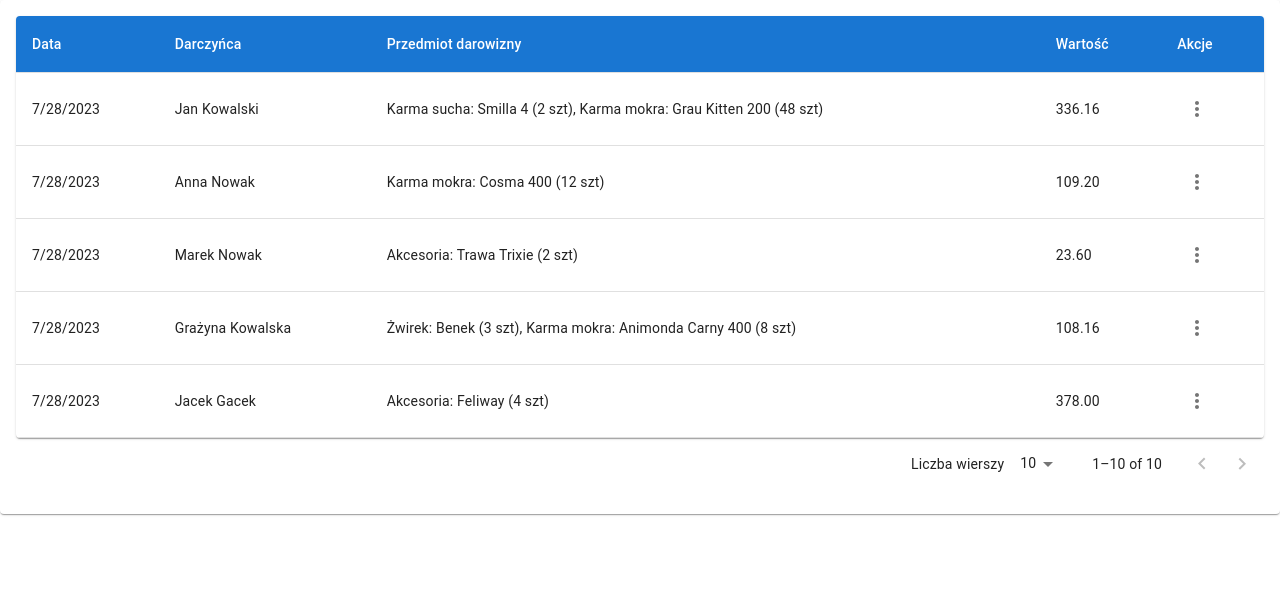
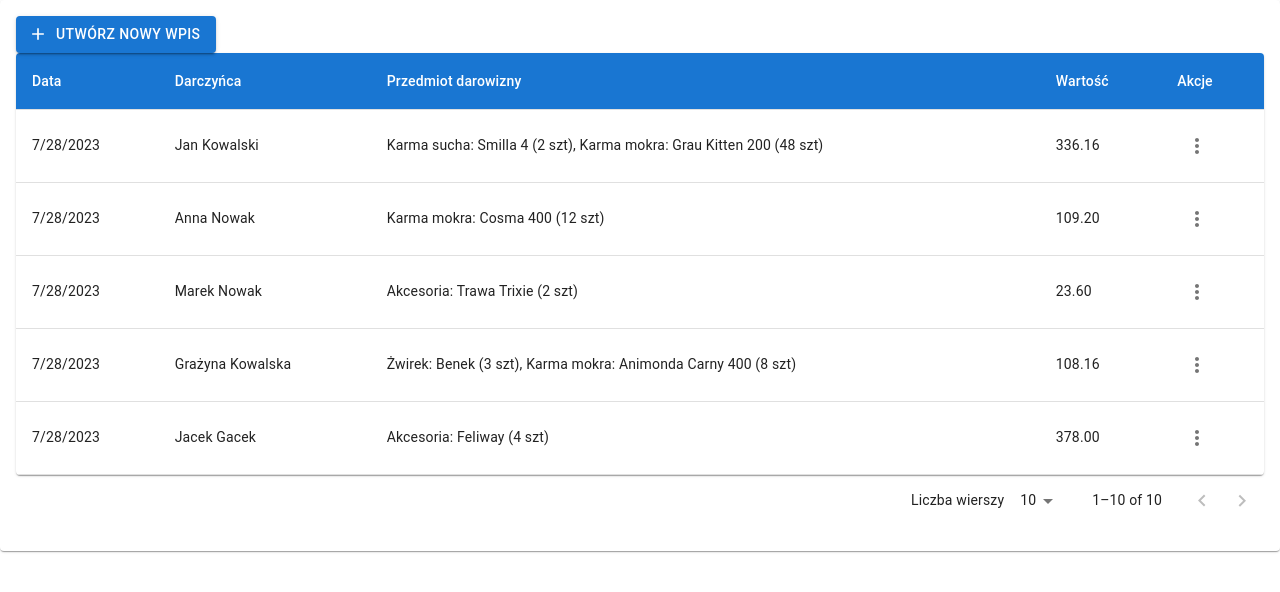
Before and after one commit to dudekmat/donation-registry-frontend, a React (Create React App) app: page / in a window 1280 px wide. Shown: the top 592 px of the page. Built offline with nearby package versions, Linux system fonts and the light colour scheme.

Commit message:
Added donation form template

```diff
--- a/package.json
+++ b/package.json
@@ -7,6 +7,7 @@
     "@emotion/styled": "^11.11.0",
     "@mui/icons-material": "^5.14.1",
     "@mui/material": "^5.14.1",
+    "@mui/x-date-pickers": "^6.11.1",
     "@testing-library/jest-dom": "^5.17.0",
     "@testing-library/react": "^13.4.0",
     "@testing-library/user-event": "^13.5.0",
@@ -14,6 +15,7 @@
     "@types/node": "^16.18.39",
     "@types/react": "^18.2.15",
     "@types/react-dom": "^18.2.7",
+    "dayjs": "^1.11.9",
     "react": "^18.2.0",
     "react-dom": "^18.2.0",
     "react-router-dom": "^6.14.2",
--- a/src/App.tsx
+++ b/src/App.tsx
@@ -1,7 +1,13 @@
+import { LocalizationProvider } from '@mui/x-date-pickers';
+import { AdapterDayjs } from '@mui/x-date-pickers/AdapterDayjs';
 import DonationList from './components/DonationList/DonationList';
 
 const App: React.FC = () => {
-  return <DonationList />;
+  return (
+    <LocalizationProvider dateAdapter={AdapterDayjs}>
+      <DonationList />
+    </LocalizationProvider>
+  );
 };
 
 export default App;
--- a/src/components/DonationForm/DonationForm.module.css
+++ b/src/components/DonationForm/DonationForm.module.css
@@ -1,5 +1,14 @@
-title {
+.title {
   display: flex;
   justify-content: space-between;
   align-items: center;
 }
+
+.inputContainer {
+  display: flex;
+  padding: 10px;
+}
+
+.input {
+  width: 400px;
+}
--- a/src/components/DonationForm/DonationForm.tsx
+++ b/src/components/DonationForm/DonationForm.tsx
@@ -1,29 +1,67 @@
 import {
+  Autocomplete,
+  Box,
   Button,
   Dialog,
   DialogActions,
   DialogContent,
   DialogTitle,
+  FormControl,
+  TextField,
 } from '@mui/material';
 
 import classes from './DonationForm.module.css';
+import { DatePicker } from '@mui/x-date-pickers';
 
 interface DonationFormProps {
   id: string;
+  open: boolean;
+  onCancel: () => void;
 }
 
-const DonationForm: React.FC<DonationFormProps> = ({ id }) => {
+const DonationForm: React.FC<DonationFormProps> = ({ id, open, onCancel }) => {
   const isEdit = Boolean(id);
   const dialogTitle = isEdit ? 'Edycja wpisu' : 'Tworzenie nowego wpisu';
 
+  const handleCancelClick = () => {
+    onCancel();
+  };
+
   return (
-    <Dialog open>
+    <Dialog open={open}>
       <DialogTitle>
         <div className={classes.title}>{dialogTitle}</div>
       </DialogTitle>
-      <DialogContent></DialogContent>
+      <DialogContent>
+        <Box component="form">
+          <div>
+            <div className={classes.inputContainer}>
+              <FormControl className={classes.input}>
+                <DatePicker label="Data darowizny" />
+              </FormControl>
+            </div>
+            <div className={classes.inputContainer}>
+              <FormControl className={classes.input}>
+                <TextField label="Darczyńca" />
+              </FormControl>
+            </div>
+            <div className={classes.inputContainer}>
+              <FormControl className={classes.input}>
+                <Autocomplete
+                  options={[] as string[]}
+                  freeSolo
+                  multiple
+                  renderInput={(params) => (
+                    <TextField {...params} label="Typ" />
+                  )}
+                />
+              </FormControl>
+            </div>
+          </div>
+        </Box>
+      </DialogContent>
       <DialogActions>
-        <Button>Anuluj</Button>
+        <Button onClick={handleCancelClick}>Anuluj</Button>
         <Button>Zapisz</Button>
       </DialogActions>
     </Dialog>
--- /dev/null
+++ b/src/components/DonationList/DonationList.module.css
@@ -0,0 +1,3 @@
+.btn {
+  margin-bottom: 20px;
+}
--- a/src/components/DonationList/DonationList.tsx
+++ b/src/components/DonationList/DonationList.tsx
@@ -10,6 +10,12 @@ import TablePagination from '@mui/material/TablePagination';
 import TableRow from '@mui/material/TableRow';
 import Paper from '@mui/material/Paper';
 import DonationListItem from './DonationListItem/DonationListItem';
+import { Button } from '@mui/material';
+import { Add } from '@mui/icons-material';
+import DonationForm from '../DonationForm/DonationForm';
+import { useState } from 'react';
+
+import classes from './DonationList.module.css';
 
 const StyledTableHeadCell = styled(TableCell)(({ theme }) => ({
   [`&.${tableCellClasses.head}`]: {
@@ -129,9 +135,27 @@ interface DonationItem {
 interface DonationListProps {}
 
 const DonationList: React.FC<DonationListProps> = () => {
+  const [openForm, setOpenForm] = useState<boolean>(false);
+
+  const handleCreateNewItemClick = () => setOpenForm(true);
+
+  const handleCancelNewItemClick = () => setOpenForm(false);
+
   return (
     <Card>
       <CardContent>
+        <Button
+          className={classes.btn}
+          variant="contained"
+          color="primary"
+          startIcon={<Add />}
+          onClick={handleCreateNewItemClick}
+        >
+          Utwórz nowy wpis
+        </Button>
+        {openForm && (
+          <DonationForm id="" open onCancel={handleCancelNewItemClick} />
+        )}
         <TableContainer component={Paper}>
           <Table>
             <TableHead>
```
Also changed, not shown: 1 other file (tests, documents, lock files or other folders).
